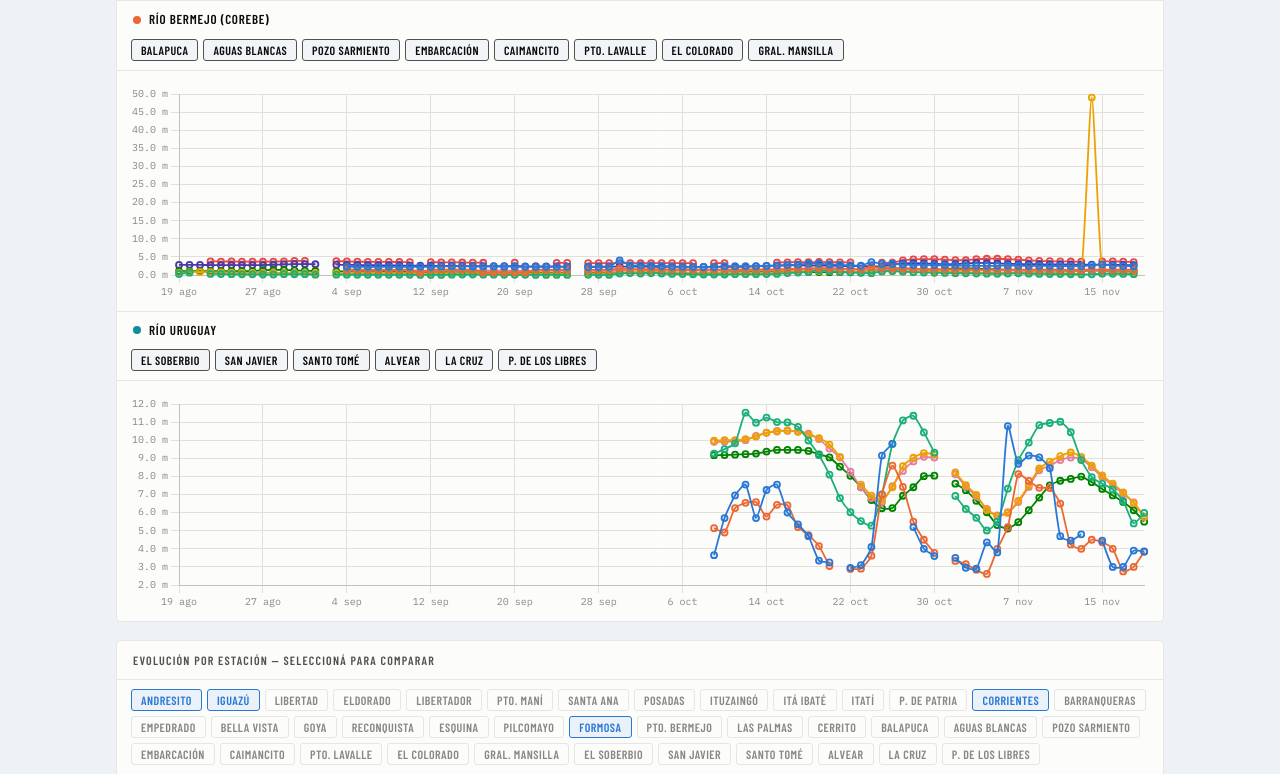
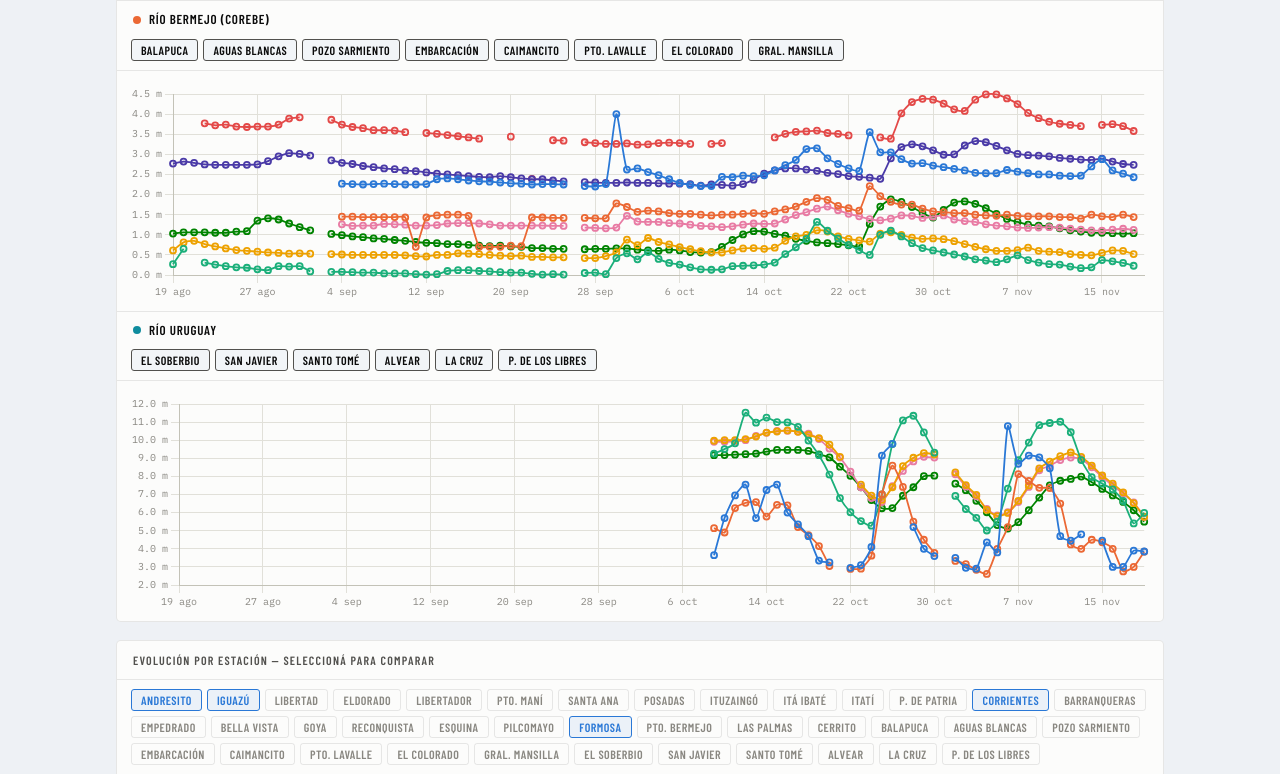
Before and after one commit to ayelenmontserrat-prog/Monitor-H-drico, a plain HTML site: page index.html in a window 1280 px wide. Shown: the part 3075-3849 px from the top of the page. Drawn offline with nearby package versions, Linux system fonts and the light colour scheme.

Commit message:
Monitor Hídrico NEA - 2026-11-19 18:33

```diff
--- a/index.html
+++ b/index.html
@@ -124,7 +124,7 @@ const RIVERS = [
       {n:'BALAPUCA',      alerta:null, evacuacion:null, r:[null,null,null,null,null,null,null,null,null,null,null,null,null,null,null,null,2.27,2.26,2.25,2.26,2.27,2.26,2.25,2.25,2.26,2.38,2.4,2.38,2.35,2.33,2.32,2.3,2.28,2.27,2.25,2.26,2.26,2.25,null,2.21,2.2,2.26,4,2.62,2.65,2.56,2.48,2.38,2.29,2.24,2.21,2.21,2.44,2.43,2.47,2.46,2.48,2.6,2.73,2.86,3.13,3.15,2.9,2.76,2.65,2.59,3.55,3.05,3.05,2.88,2.77,2.78,2.72,2.68,2.64,2.6,2.54,2.53,2.53,2.61,2.57,2.53,2.5,2.5,2.47,2.46,2.47,2.7,2.88,2.6,2.52,2.43,null], hmax:13.9},
       {n:'AGUAS BLANCAS', alerta:null, evacuacion:null, r:[null,null,null,null,null,null,null,null,null,null,null,null,null,null,null,null,1.45,1.45,1.44,1.44,1.44,1.44,1.43,0.7,1.43,1.48,1.5,1.5,1.47,0.7,0.7,0.7,0.73,0.72,1.43,1.43,1.42,1.42,null,1.42,1.41,1.41,1.78,1.69,1.57,1.6,1.58,1.54,1.52,1.52,1.5,1.48,1.5,1.5,1.52,1.54,1.52,1.58,1.63,1.7,1.82,1.91,1.87,1.72,1.66,1.6,2.21,1.96,1.82,1.75,1.75,1.65,1.58,1.56,1.54,1.54,1.5,1.48,1.47,1.5,1.47,1.46,1.46,1.46,1.44,1.44,1.4,1.5,1.46,1.44,1.5,1.44,null], hmax:7.6},
       {n:'POZO SARMIENTO',alerta:null, evacuacion:null, r:[0.27,0.65,null,0.31,0.26,0.22,0.19,0.18,0.14,0.12,0.22,0.21,0.22,0.09,null,0.08,0.08,0.07,0.06,0.06,0.04,0.04,0.04,0.02,0.01,0.02,0.1,0.12,0.12,0.1,0.09,0.07,0.06,0.06,0.03,0.01,0.02,0.01,null,0.05,0.06,0.02,0.42,0.54,0.39,0.57,0.4,0.3,0.26,0.19,0.14,0.13,0.14,0.22,0.23,0.24,0.26,0.31,0.52,0.69,0.9,1.32,1.1,0.91,0.75,0.62,0.5,1,1.1,0.96,0.79,0.67,0.61,0.56,0.51,0.46,0.39,0.36,0.32,0.39,0.49,0.37,0.31,0.27,0.26,0.21,0.17,0.19,0.37,0.34,0.3,0.23,null], hmax:12.6},
-      {n:'EMBARCACIÓN',   alerta:null, evacuacion:null, r:[0.61,0.81,0.85,0.77,0.71,0.66,0.62,0.6,0.58,0.56,0.55,0.53,0.54,0.53,null,0.52,0.51,0.5,0.5,0.5,0.5,0.5,0.49,0.47,0.46,0.5,0.5,0.54,0.53,0.52,0.5,0.48,0.47,0.48,0.45,0.45,0.44,0.44,null,0.42,0.42,0.47,0.56,0.88,0.74,0.92,0.82,0.76,0.69,0.64,0.59,0.56,0.56,0.61,0.66,0.67,0.65,0.68,0.85,0.96,1,1.11,1.08,0.96,0.9,0.86,0.83,1.03,1.06,1,0.93,0.9,0.91,0.89,0.84,0.77,0.7,0.64,0.6,0.6,0.62,0.68,0.6,0.58,0.57,0.52,0.5,49,0.55,0.61,0.6,0.52,null]},
+      {n:'EMBARCACIÓN',   alerta:null, evacuacion:null, r:[0.61,0.81,0.85,0.77,0.71,0.66,0.62,0.6,0.58,0.56,0.55,0.53,0.54,0.53,null,0.52,0.51,0.5,0.5,0.5,0.5,0.5,0.49,0.47,0.46,0.5,0.5,0.54,0.53,0.52,0.5,0.48,0.47,0.48,0.45,0.45,0.44,0.44,null,0.42,0.42,0.47,0.56,0.88,0.74,0.92,0.82,0.76,0.69,0.64,0.59,0.56,0.56,0.61,0.66,0.67,0.65,0.68,0.85,0.96,1,1.11,1.08,0.96,0.9,0.86,0.83,1.03,1.06,1,0.93,0.9,0.91,0.89,0.84,0.77,0.7,0.64,0.6,0.6,0.62,0.68,0.6,0.58,0.57,0.52,0.5,0.49,0.55,0.61,0.6,0.52,null]},
       {n:'CAIMANCITO',    alerta:null, evacuacion:null, r:[null,null,null,null,null,null,null,null,null,null,null,null,null,null,null,null,1.26,1.22,1.23,1.23,1.27,1.26,1.25,1.23,1.23,1.24,1.28,1.29,1.29,1.28,1.26,1.23,1.23,1.23,1.23,1.23,1.22,1.22,null,1.18,1.17,1.16,1.18,1.47,1.33,1.32,1.32,1.29,1.28,1.25,1.22,1.21,1.19,1.21,1.25,1.28,1.27,1.28,1.38,1.49,1.56,1.65,1.7,1.61,1.52,1.46,1.39,1.36,1.4,1.48,1.47,1.42,1.45,1.48,1.38,1.34,1.32,1.26,1.23,1.21,1.18,1.17,1.18,1.19,1.18,1.15,1.13,1.11,1.1,1.13,1.15,1.12,null], hmax:7.52},
       {n:'PTO. LAVALLE',  alerta:null, evacuacion:null, r:[1.03,1.06,1.06,1.06,1.05,1.05,1.08,1.09,1.35,1.41,1.38,1.28,1.19,1.11,null,1.02,0.99,0.96,0.94,0.91,0.9,0.87,0.85,0.82,0.8,0.79,0.77,0.77,0.75,0.73,0.72,0.73,0.71,0.7,0.67,0.67,0.65,0.65,null,0.64,0.65,0.65,0.66,0.66,0.63,0.61,0.6,0.63,0.61,0.57,0.56,0.57,0.7,0.87,1.01,1.09,1.08,1.02,0.98,0.9,0.85,0.81,0.79,0.77,0.74,0.72,1.27,1.7,1.88,1.82,1.69,1.54,1.43,1.62,1.8,1.83,1.77,1.66,1.52,1.39,1.32,1.25,1.23,1.21,1.16,1.11,1.08,1.05,1.05,1.04,1.03,1.04,null], hmax:6.5},
       {n:'EL COLORADO',   alerta:null, evacuacion:null, r:[2.77,2.82,2.79,2.75,2.74,2.74,2.74,2.74,2.75,2.83,2.95,3.03,3.01,2.97,null,2.85,2.79,2.76,2.71,2.68,2.65,2.63,2.6,2.58,2.55,2.52,2.5,2.48,2.46,2.44,2.43,2.46,2.43,2.4,2.38,2.38,2.35,2.33,null,2.31,2.3,2.29,2.29,2.3,2.29,2.29,2.28,2.27,2.27,2.26,2.22,2.25,2.24,2.22,2.26,2.37,2.52,2.6,2.65,2.65,2.62,2.59,2.54,2.51,2.46,2.44,2.42,2.39,2.9,3.18,3.25,3.2,3.1,2.99,3,3.22,3.33,3.3,3.21,3.1,3.01,2.98,2.97,2.95,2.91,2.89,2.87,2.86,2.89,2.82,2.76,2.74,null], hmax:8.77},
```
